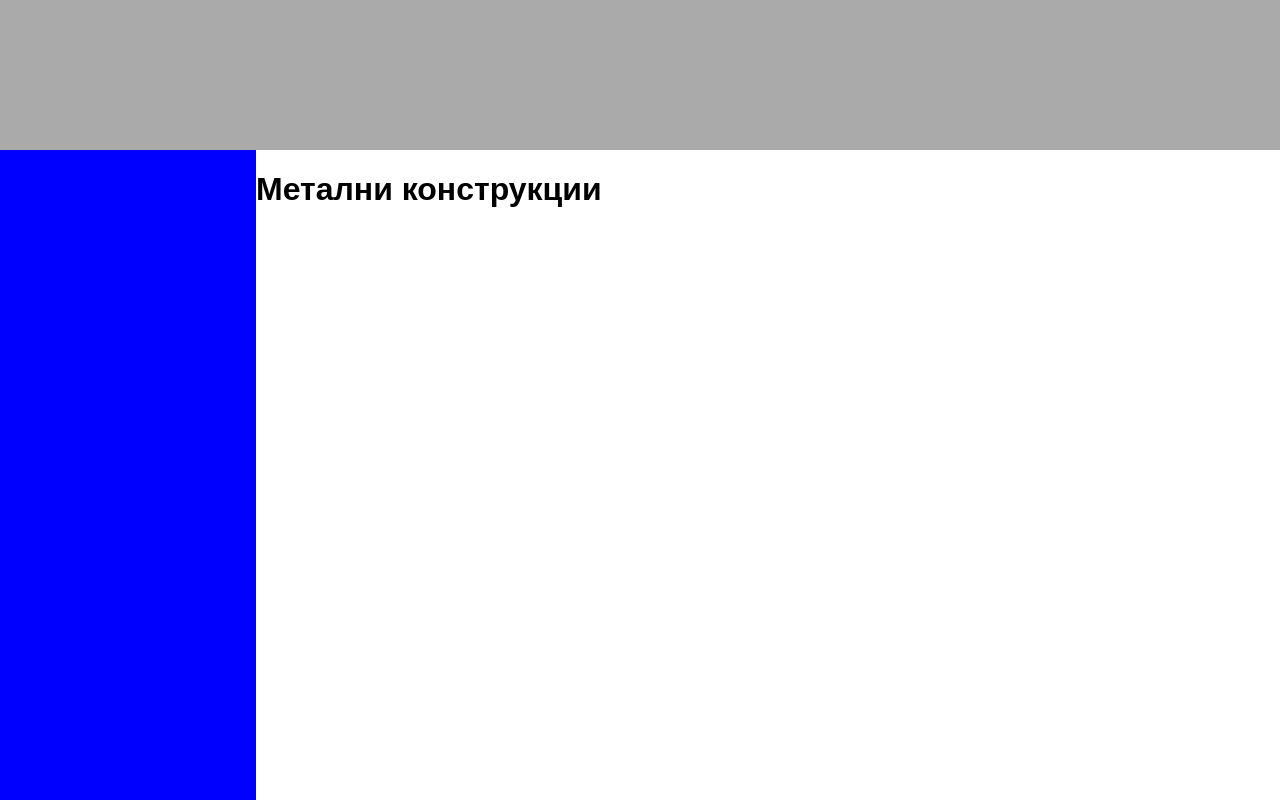
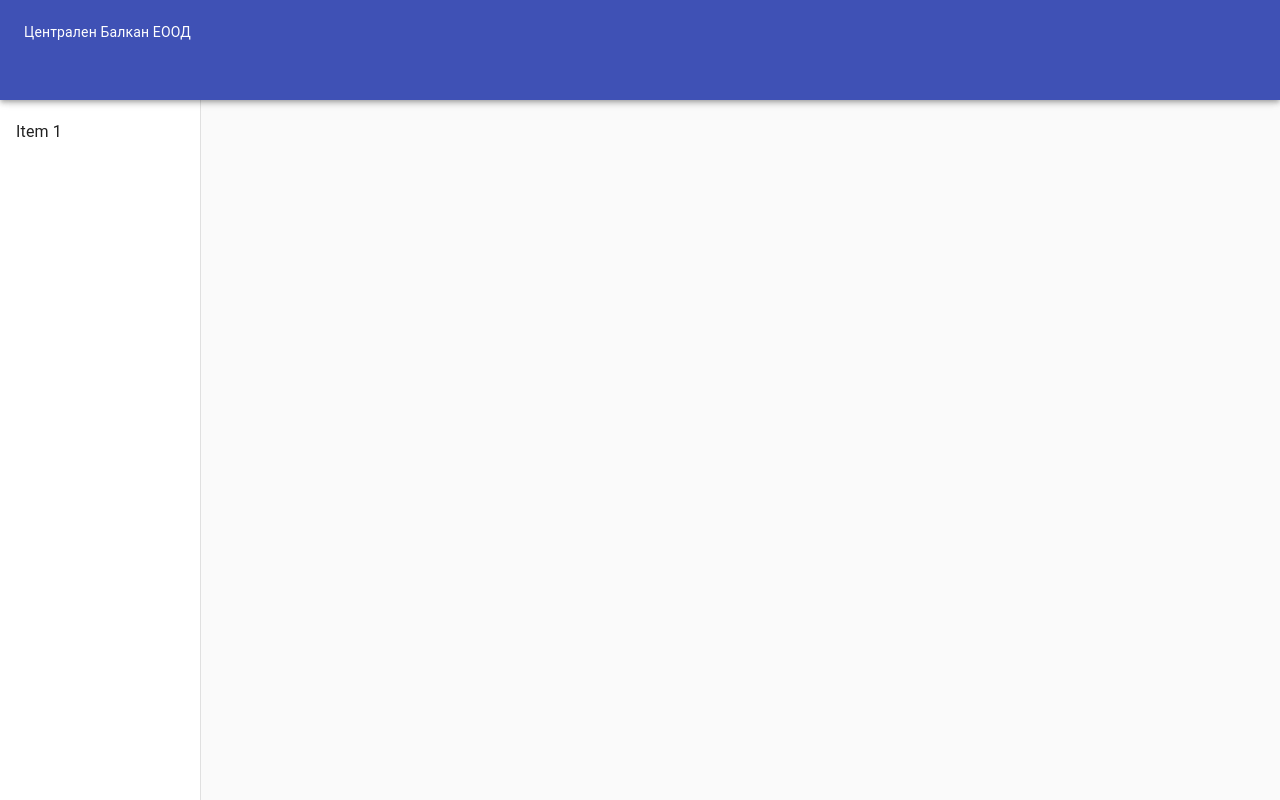
Before and after one commit to Ivo-Donchev/centralbalkan-frontend, a Gatsby site: page / in a window 1280 px wide. Built offline with nearby package versions, Linux system fonts and the light colour scheme; Gatsby itself is replaced by a stand-in of ours.

Commit message:
Use material UI

```diff
--- a/src/components/layout.css
+++ b/src/components/layout.css
@@ -8,9 +8,3 @@ body {
   -webkit-font-smoothing: antialiased;
   -moz-osx-font-smoothing: grayscale;
 }
-
-.centralbalkan header {
-    background-color: #AAA;
-    height: 150px;
-    width: 100vw;
-}
--- a/src/components/layout.js
+++ b/src/components/layout.js
@@ -7,15 +7,50 @@
 
 import React from "react";
 import PropTypes from "prop-types";
-import Menu from "../components/menu";
+
+import { makeStyles } from "@material-ui/core/styles";
+import AppBar from "@material-ui/core/AppBar";
+import CssBaseline from "@material-ui/core/CssBaseline";
+import Toolbar from "@material-ui/core/Toolbar";
+import Divider from "@material-ui/core/Divider";
+import Drawer from "@material-ui/core/Drawer";
+import List from "@material-ui/core/List";
+import ListItem from "@material-ui/core/ListItem";
+import ListItemText from "@material-ui/core/ListItemText";
 
 import "./layout.css";
 
+const useStyles = makeStyles(theme => ({
+  appBar: {
+    zIndex: theme.zIndex.drawer + 1,
+    height: "100px"
+  },
+  toolbar: {
+    paddingTop: "100px",
+    minWidth: "200px"
+  }
+}));
+
 const Layout = ({ children }) => {
+  const classes = useStyles();
+
   return (
     <div class="centralbalkan">
-      <header />
-      <Menu />
+      <CssBaseline />
+      <AppBar position="fixed" className={classes.appBar}>
+        <Toolbar>Централен Балкан ЕООД</Toolbar>
+      </AppBar>
+      <Drawer open={true} variant="permanent">
+        <div>
+          <div className={classes.toolbar} />
+
+          <List>
+            <ListItem button onClick={() => alert("asd")}>
+              <ListItemText primary="Item 1" />
+            </ListItem>
+          </List>
+        </div>
+      </Drawer>
       <main>{children}</main>
       <footer></footer>
     </div>
--- a/src/components/menu.css
+++ /dev/null
@@ -1,6 +0,0 @@
-.centralbalkan .Menu {
-    height: calc(100vh - 150px);
-    background: blue;
-    width: 20vw;
-    float: left;
-}
--- a/src/pages/index.js
+++ b/src/pages/index.js
@@ -2,7 +2,6 @@ import React from "react";
 import { Link } from "gatsby";
 
 import Layout from "../components/layout";
-import Menu from "../components/menu";
 
 const IndexPage = () => (
   <Layout>
```
Also changed, not shown: src/components/menu.js (deleted, +0 -7 lines), 3 other files.
